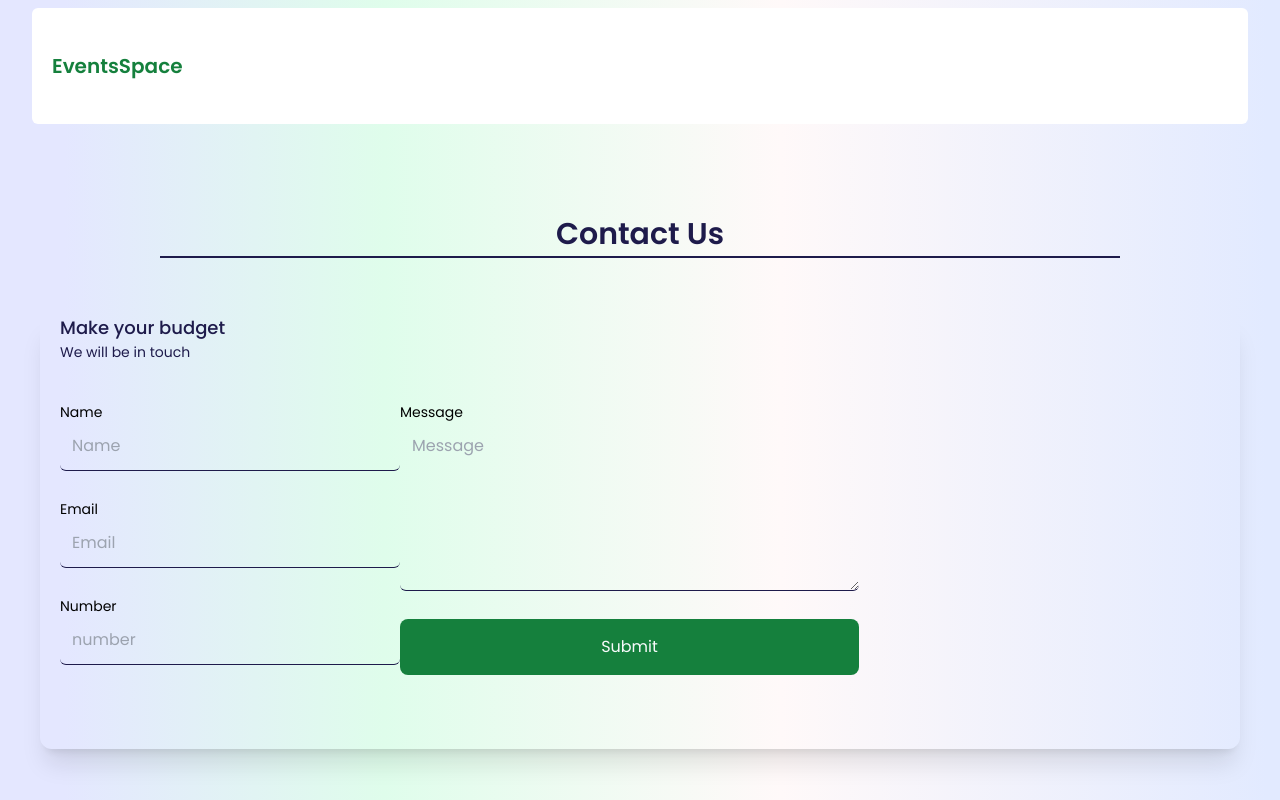
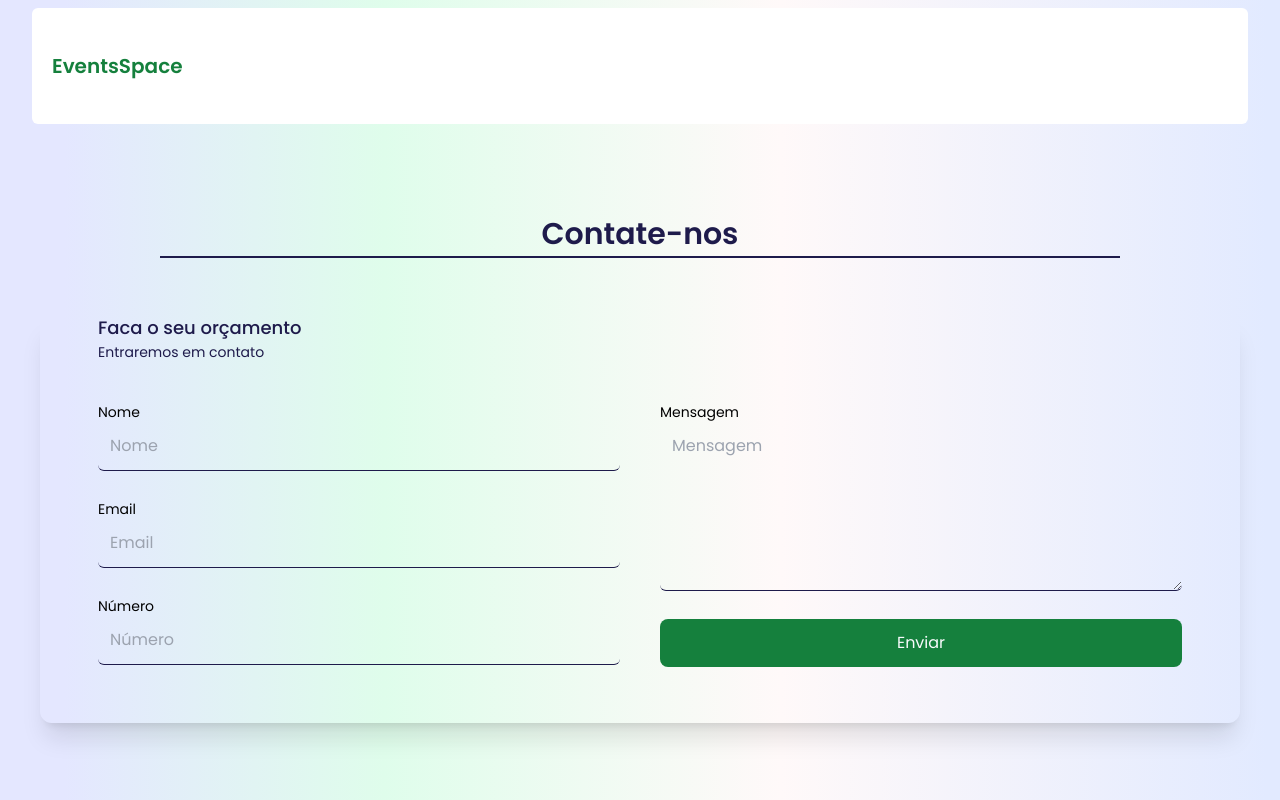
Before and after one commit to GabrielManicucci/SpaceEvents, a Next.js app: page /components/contact in a window 1280 px wide. Built offline with nearby package versions, Linux system fonts and the light colour scheme.

Commit message:
feat: responsive part of the contact page finished

```diff
--- a/src/app/components/about/About.tsx
+++ b/src/app/components/about/About.tsx
@@ -18,7 +18,7 @@ export default function About() {
         />
         <div className="flex flex-col justify-center p-9 md:w-[55%]">
           <h2 className="text-2xl font-semibold text-indigo-950 my-3">
-            About we
+            Sobre nós
           </h2>
           <p className="my-4">
             Lorem ipsum dolor sit amet consectetur, adipisicing elit. Laboriosam
@@ -47,7 +47,7 @@ export default function About() {
           className="rounded-t-xl md:w-[45%] bg-cover bg-no-repeat bg-center"
         />
         <div className="flex flex-col justify-center p-9 md:w-[55%]">
-          <h2 className="text-2xl font-semibold text-indigo-950 my-3">Space</h2>
+          <h2 className="text-2xl font-semibold text-indigo-950 my-3">Espaço</h2>
           <p className="my-4">
             Lorem ipsum dolor sit amet consectetur, adipisicing elit. Laboriosam
             error fuga pariatur ut? Impedit consectetur laudantium, eligendi
@@ -76,7 +76,7 @@ export default function About() {
         />
         <div className="flex flex-col justify-center p-9 md:w-[55%]">
           <h2 className="text-2xl font-semibold text-indigo-950 my-3">
-            Location
+            Localização
           </h2>
           <p className="my-4">
             Lorem ipsum dolor sit amet consectetur, adipisicing elit. Laboriosam
--- a/src/app/components/about/page.tsx
+++ b/src/app/components/about/page.tsx
@@ -8,7 +8,7 @@ export default function Space() {
 				style={'flex flex-col justify-center p-2 mt-10 xl:gap-x-20 lg:mt-20'}
 			>
 				<div className="flex flex-col items-center mb-24">
-					<h1 className="text-center text-3xl font-semibold mb-1 text-indigo-950">About Us</h1>
+					<h1 className="text-center text-3xl font-semibold mb-1 text-indigo-950">Sobre Nós</h1>
 					<div className="w-full md:w-4/5 border border-indigo-950"></div>
 				</div>
 
--- a/src/app/components/contact/page.tsx
+++ b/src/app/components/contact/page.tsx
@@ -5,34 +5,34 @@ export default function Space() {
 		<main className="flex flex-col justify-center w-full mt-32">
 			<Section
 				style={
-					'flex flex-col justify-center items-center p-2 mt-10 xl:gap-x-20 lg:mt-20'
+					'flex flex-col justify-center items-center p-2 mt-10 lg:mt-20'
 				}
 			>
-				<div className="w-full flex flex-col items-center justify-center">
+				<div className="w-full flex flex-col items-center">
 					<h1 className="text-center text-3xl font-semibold mb-1 text-indigo-950">
-						Contact Us
+						Contate-nos
 					</h1>
 					<div className="w-full md:w-4/5 border border-indigo-950"></div>
 				</div>
 
-				<div className="w-full flex flex-col mt-14 rounded-xl shadow-xl">
-					<div className="">
-						<h2 className="text-indigo-950 px-5 text-lg font-medium">
-							Make your budget
+				<div className="w-full flex flex-col md:items-center mt-14 rounded-xl shadow-xl">
+					<div className="flex flex-col px-5 md:w-[95%] xl:px-7">
+						<h2 className="text-indigo-950 text-lg font-medium">
+							Faca o seu orçamento
 						</h2>
-						<p className="text-indigo-950 px-5 text-sm">We will be in touch</p>
+						<p className="text-indigo-950 text-sm">Entraremos em contato</p>
 					</div>
 
-					<form action="" className="flex flex-col pb-14 pt-10 px-5 md:flex-row">
-						<div className="flex flex-col">
+					<form action="" className="w-full flex flex-col pb-14 pt-10 px-5 md:flex-row md:justify-around xl:justify-center">
+						<div className="flex flex-col flex-[0_1_45%] xl:mr-5">
 							<label htmlFor="name" className="text-sm">
-								Name
+								Nome
 							</label>
 							<input
 								type="text"
 								name="name"
 								id="name"
-								placeholder="Name"
+								placeholder="Nome"
 								className="mb-7 rounded-md p-3 bg-transparent border-b border-indigo-950"
 							/>
 							<label htmlFor="email" className="text-sm">
@@ -46,30 +46,33 @@ export default function Space() {
 								className="mb-7 rounded-md p-3 bg-transparent border-b border-indigo-950"
 							/>
               <label htmlFor="number" className="text-sm">
-								Number
+								Número
 							</label>
 							<input
 								type="text"
 								name="number"
 								id="number"
-								placeholder="number"
-								className="mb-7 rounded-md p-3 bg-transparent border-b border-indigo-950"
+								placeholder="Número"
+								className="mb-7 rounded-md p-3 bg-transparent border-b border-indigo-950 md:mb-0"
 							/>
 						</div>
 
-						<div className="flex flex-col">
+						<div className="flex flex-col flex-[0_1_45%] xl:ml-5">
 							<label htmlFor="textarea" className="text-sm">
-								Message
+								Mensagem
 							</label>
+
 							<textarea
 								name="textarea"
 								id="textarea"
 								cols={30}
 								rows={6}
-								placeholder="Message"
-								className="rounded-md mb-7 p-3 bg-transparent border-b border-indigo-950"
+								placeholder="Mensagem"
+								className="rounded-md mb-7
+                 p-3 bg-transparent border-b border-indigo-950"
 							></textarea>
-              <input type="submit" value="Submit" className='p-4 rounded-lg bg-green-700 text-slate-50 hover:bg-gradient-to-r from-green-700 to-hoverGreen hover:scale-95 duration-200' />
+
+              <input type="submit" value="Enviar" className='p-3 rounded-lg bg-green-700 text-slate-50 hover:bg-gradient-to-r from-green-700 to-hoverGreen hover:scale-95 duration-200' />
 						</div>
 					</form>
 				</div>
--- a/src/app/layout.tsx
+++ b/src/app/layout.tsx
@@ -1,6 +1,6 @@
 import "./globals.css";
 import type { Metadata } from "next";
-import { Inter, Poppins } from "next/font/google";
+import { Poppins } from "next/font/google";
 import Footer from "@/components/Footer";
 import Navbar from "@/components/Navbar";
 
@@ -20,7 +20,7 @@ export default function RootLayout({
   children: React.ReactNode;
 }) {
   return (
-    <html lang="pt-br">
+    <html lang="en">
       <body className={poppins.className}>
         <div className="w-[95%] fixed xl:max-w-screen-2xl">
           <Navbar />
--- a/src/components/menu.tsx
+++ b/src/components/menu.tsx
@@ -34,7 +34,7 @@ const Menu = ({ openDropdown, closeDropdown, closeMenu }: Props) => {
 					}
 					onClick={() => closeMenu()}
 				>
-					Home
+					Início
 				</Link>
 				<Link
 					href={'/components/about'}
@@ -45,7 +45,7 @@ const Menu = ({ openDropdown, closeDropdown, closeMenu }: Props) => {
 					}
 					onClick={() => closeMenu()}
 				>
-					About
+					Sobre
 				</Link>
 				<Link
 					href={'/components/contact'}
@@ -56,7 +56,7 @@ const Menu = ({ openDropdown, closeDropdown, closeMenu }: Props) => {
 					}
 					onClick={() => closeMenu()}
 				>
-					Contact
+					Contate-nos
 				</Link>
 				<Link
 					href={'/components/space'}
@@ -68,7 +68,7 @@ const Menu = ({ openDropdown, closeDropdown, closeMenu }: Props) => {
 					onClick={() => closeMenu()}
 				>
 					{/* <Link href={"/space"}>Space</Link> */}
-					Space
+					Espaço
 				</Link>
 			</div>
 
```
